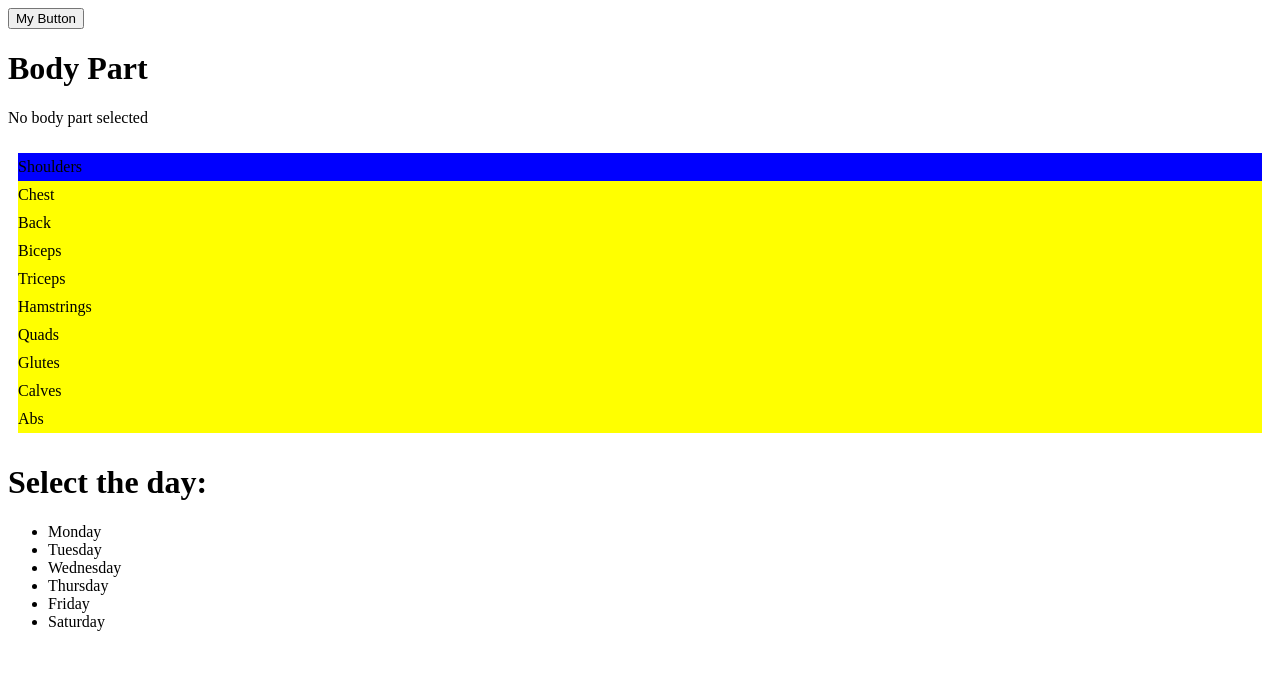
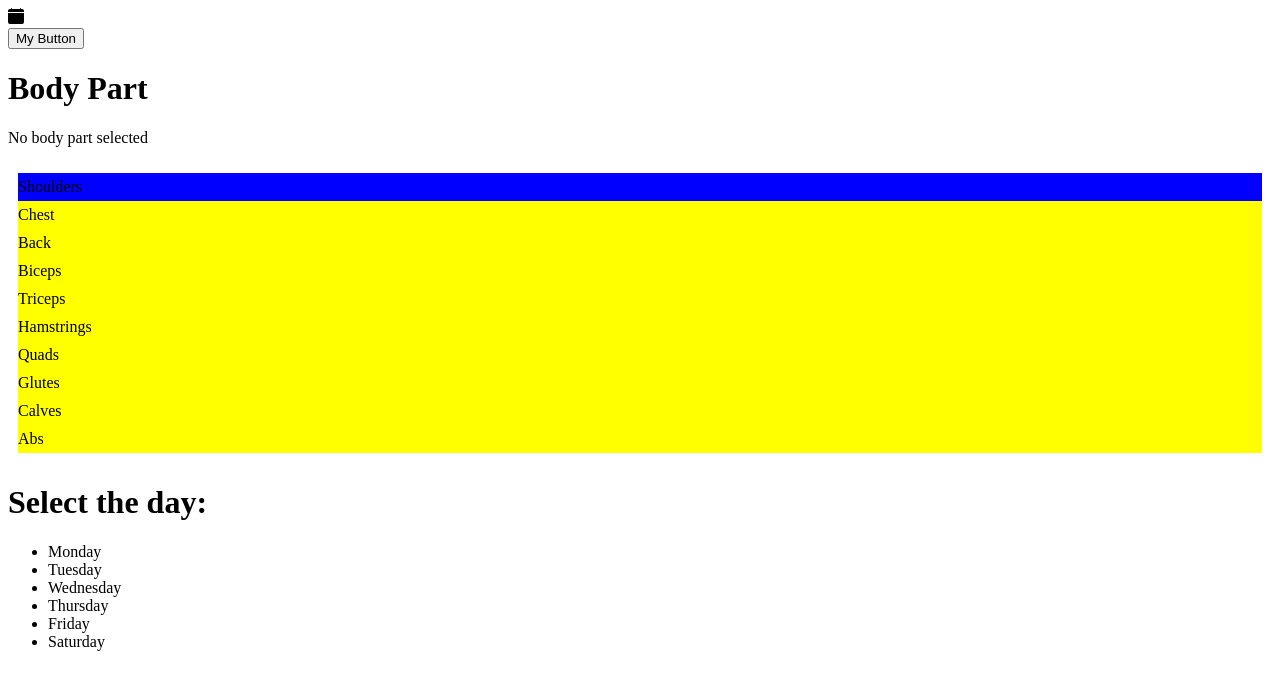
Before and after one commit to anniepuy/randomReactComponents, a React (Vite) app: page / in a window 1280 px wide. Shown: the top 690 px of the page. Built offline with nearby package versions, Linux system fonts and the light colour scheme.

Commit message:
Adding an icon

```diff
--- a/src/App.tsx
+++ b/src/App.tsx
@@ -3,6 +3,7 @@ import ListGroup from './components/ListGroup';
 import PropList from './components/PropList';
 import Alert from './components/Alert';
 import Button from './components/Button';
+import Icon from './components/Icon';
 
 function App() {
   const day = [
@@ -22,6 +23,7 @@ function App() {
 
   return (
     <div>
+      <Icon />
       <Button onClick ={() => setAlertVisibility(true)}>My Button</Button>
        { alertVisible && <Alert onClose={()=> setAlertVisibility(false)}>My Alert</Alert> }
       <ListGroup />
--- a/src/components/Icon.tsx
+++ b/src/components/Icon.tsx
@@ -1,8 +1,10 @@
-import ( BsFillCalendarFill ) from
+import {BsFillCalendarFill} from 'react-icons/bs';
 
 function Icon() {
     return (
-        <div></div>
+        <div>
+            <BsFillCalendarFill />
+        </div>
     )
 }
 
```
